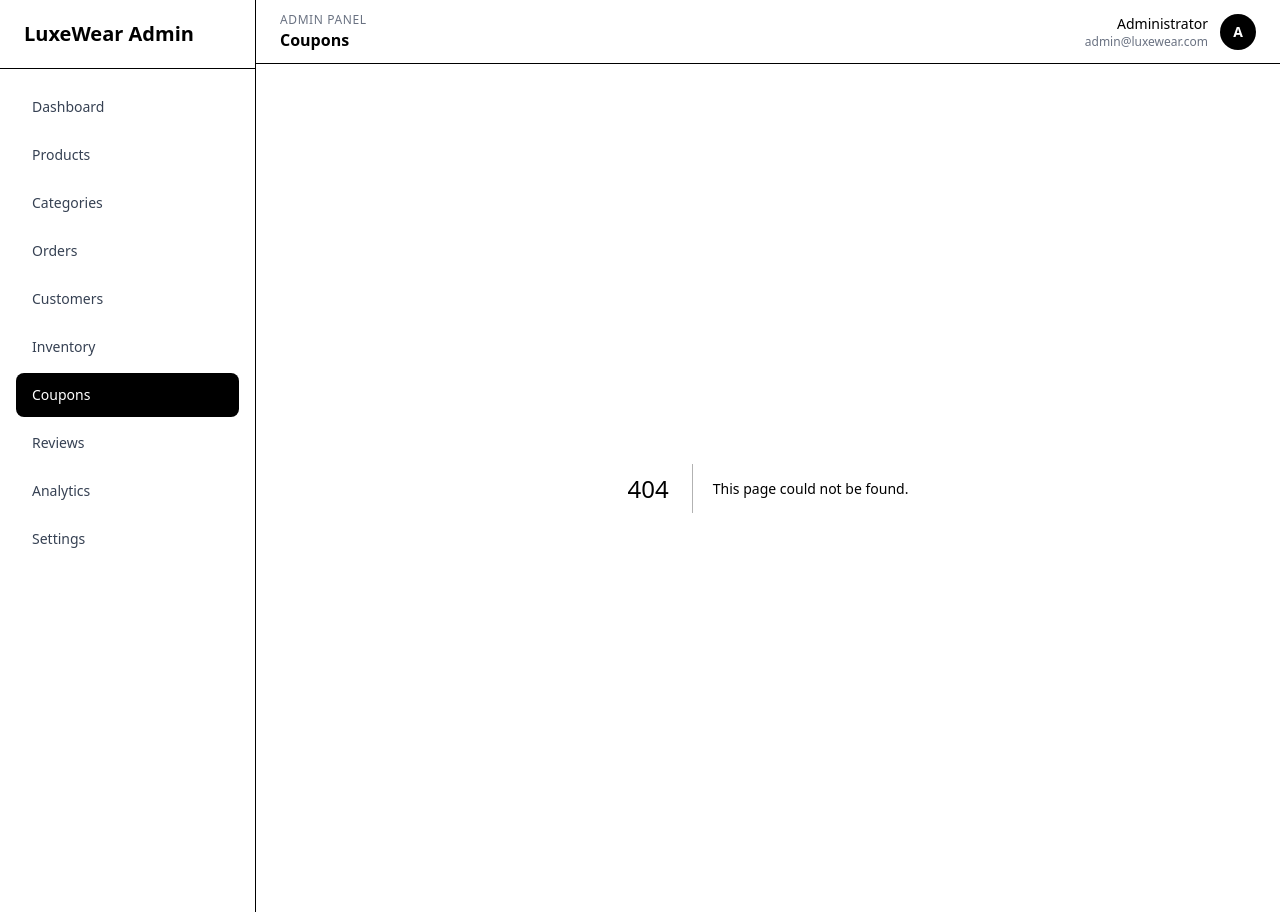
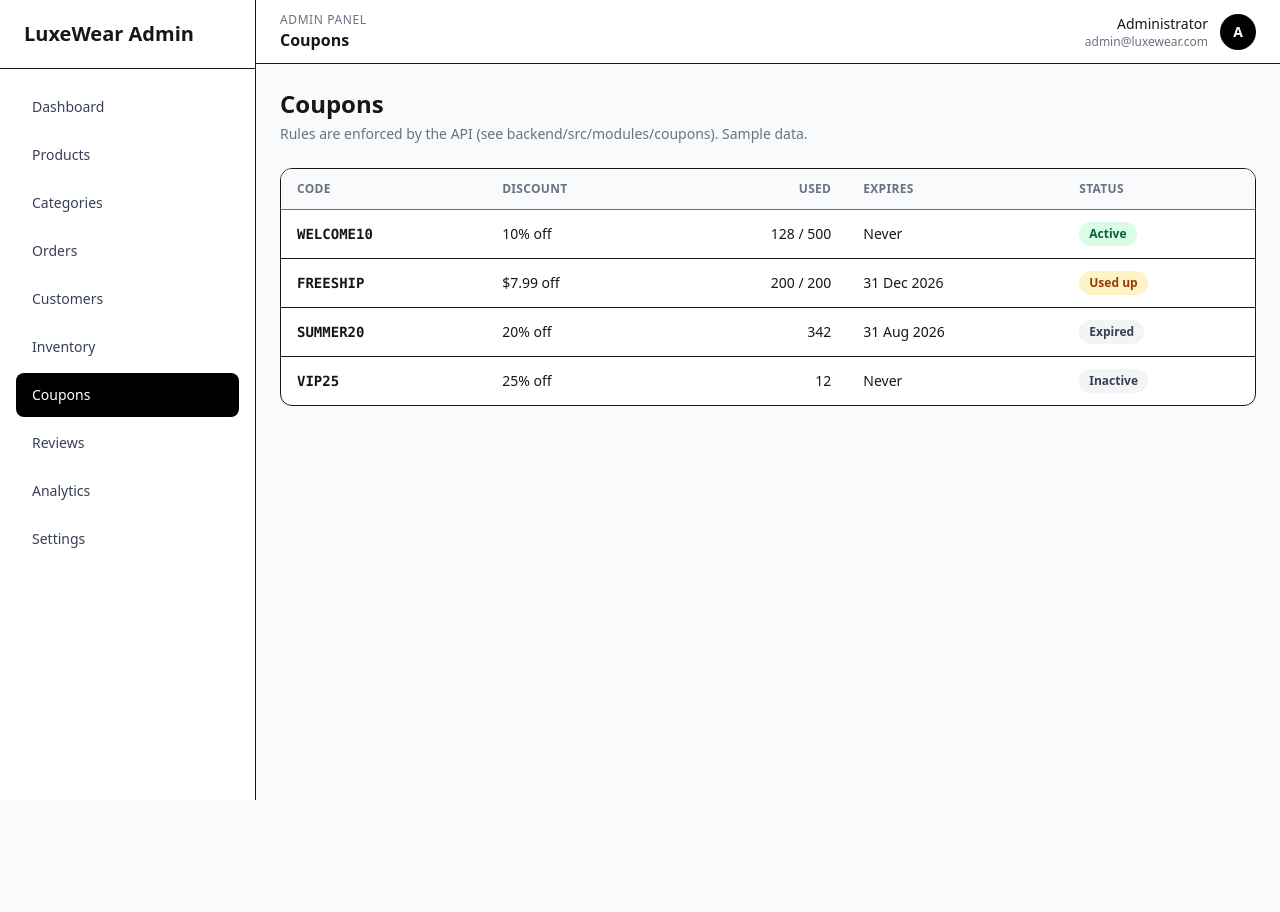
Before and after one commit to HetalRupareliya91/luxewear-fashion-ecommerce, a Next.js app in the folder admin/: page /coupons in a window 1280 px wide. Before the commit this address had no page. After the commit the page ends 800 px from the top, so only its background shows below. Built offline with nearby package versions, Linux system fonts and the light colour scheme.

Commit message:
feat(admin): add the coupons page

```diff
--- /dev/null
+++ b/admin/src/app/coupons/page.tsx
@@ -0,0 +1,26 @@
+import { DataTable, type Column } from "@/components/ui/DataTable";
+import { PageHeader } from "@/components/ui/PageHeader";
+import { StatusBadge, type Tone } from "@/components/ui/StatusBadge";
+import { adminCoupons } from "@/data/coupons";
+import { couponLabel, couponState, type CouponState } from "@/lib/coupons";
+import { formatDate } from "@/lib/format";
+import type { AdminCoupon } from "@/lib/types";
+
+const TONE: Record<CouponState, Tone> = { active: "green", expired: "gray", "used up": "amber", inactive: "gray" };
+
+const columns: Column<AdminCoupon>[] = [
+  { key: "code", header: "Code", render: (c) => <span className="font-mono font-semibold">{c.code}</span> },
+  { key: "discount", header: "Discount", render: (c) => couponLabel(c) },
+  { key: "usage", header: "Used", align: "right", render: (c) => (c.usageLimit ? `${c.usedCount} / ${c.usageLimit}` : c.usedCount) },
+  { key: "expires", header: "Expires", render: (c) => (c.expiresAt ? formatDate(c.expiresAt) : "Never") },
+  { key: "state", header: "Status", render: (c) => { const s = couponState(c); return <StatusBadge label={s[0].toUpperCase() + s.slice(1)} tone={TONE[s]} />; } },
+];
+
+export default function CouponsPage() {
+  return (
+    <div className="space-y-6">
+      <PageHeader title="Coupons" description="Rules are enforced by the API (see backend/src/modules/coupons). Sample data." />
+      <DataTable columns={columns} rows={adminCoupons} rowKey={(c) => c.code} />
+    </div>
+  );
+}
```
